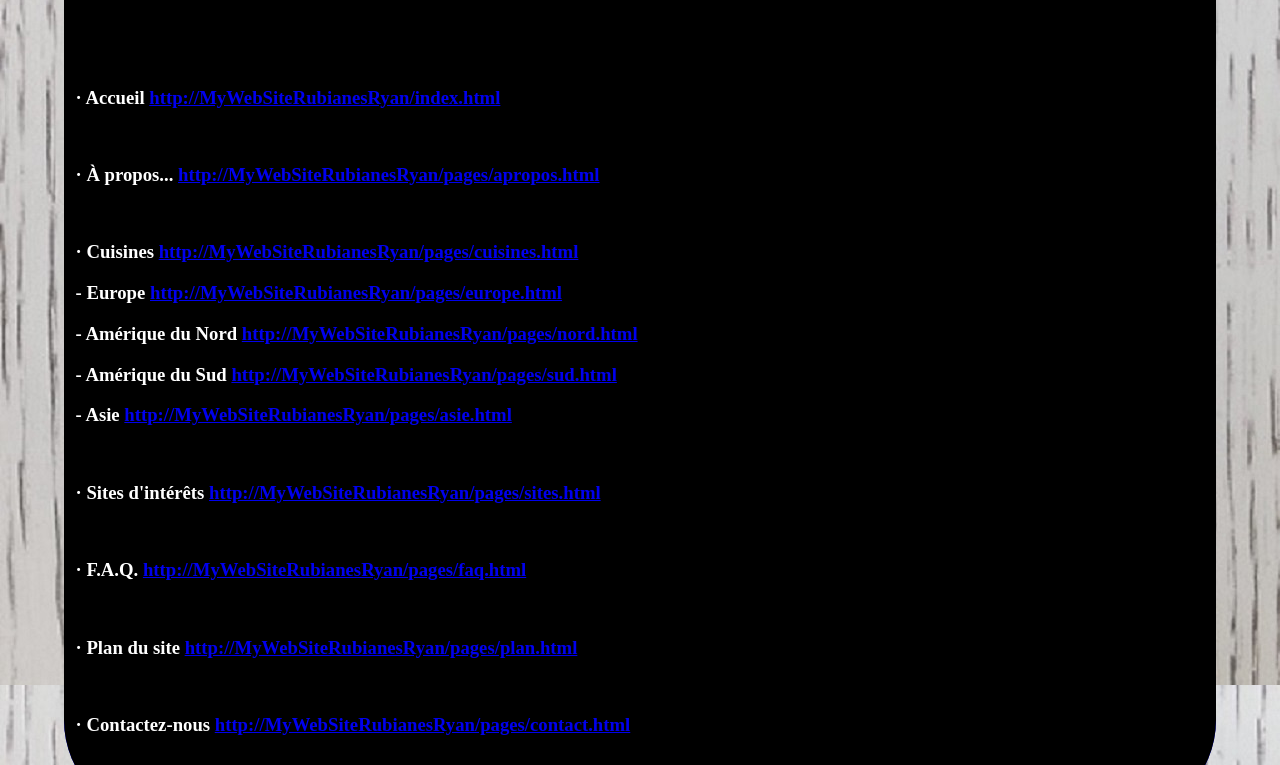
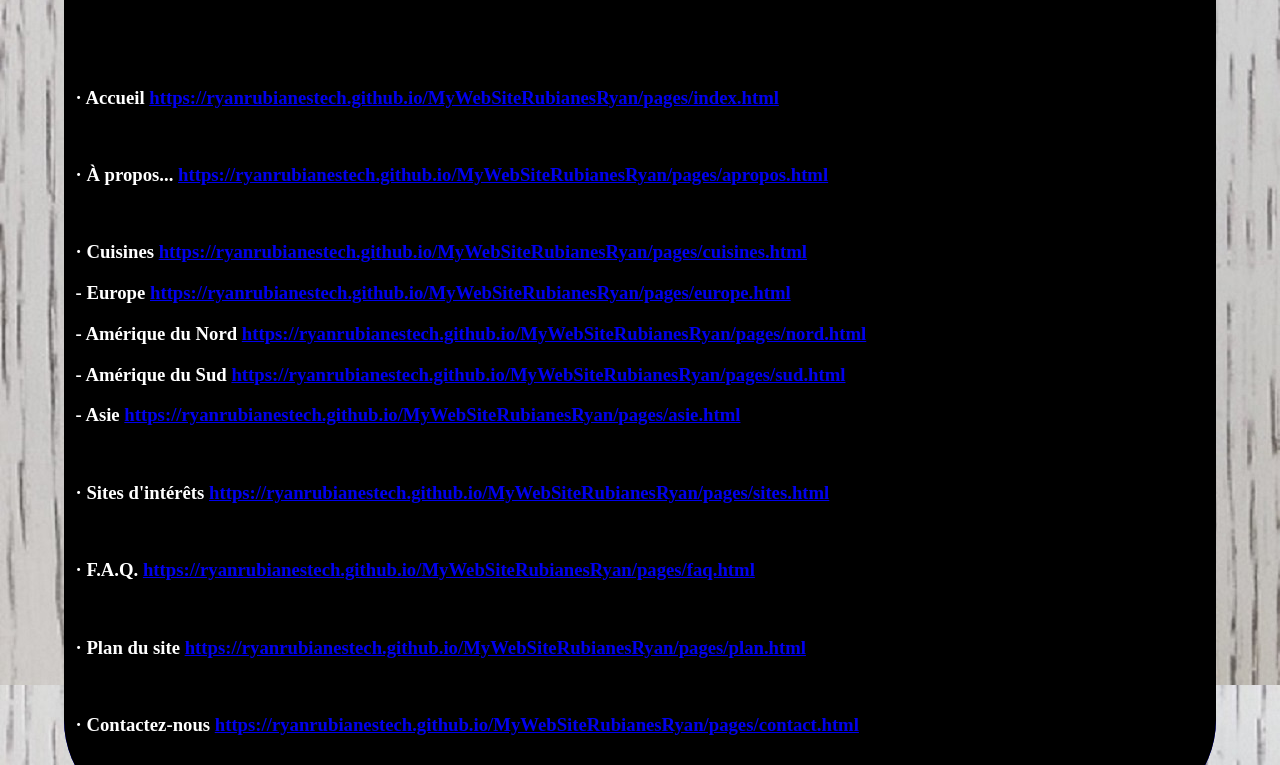
Before and after one commit to RyanRubianesTech/MyWebSiteRubianesRyan, a plain HTML site: page pages/plan.html in a window 1280 px wide. Shown: the part 315-1080 px from the top of the page. Drawn offline with Linux system fonts and the light colour scheme.

Commit message:
Update plan.html

```diff
--- a/pages/plan.html
+++ b/pages/plan.html
@@ -43,25 +43,25 @@
 <br>
 <br>
 
-<h3>· Accueil <a href="http://MyWebSiteRubianesRyan/index.html">http://MyWebSiteRubianesRyan/index.html</a></h3>
+<h3>· Accueil <a href="https://ryanrubianestech.github.io/MyWebSiteRubianesRyan/pages/index.html">https://ryanrubianestech.github.io/MyWebSiteRubianesRyan/pages/index.html</a></h3>
 <br>
-<h3>· À propos... <a href="http://MyWebSiteRubianesRyan/pages/apropos.html">http://MyWebSiteRubianesRyan/pages/apropos.html</a></h3>
+<h3>· À propos... <a href="https://ryanrubianestech.github.io/MyWebSiteRubianesRyan/pages/apropos.html">https://ryanrubianestech.github.io/MyWebSiteRubianesRyan/pages/apropos.html</a></h3>
 <br>
-<h3>· Cuisines <a href="http://MyWebSiteRubianesRyan/pages/cuisines.html">http://MyWebSiteRubianesRyan/pages/cuisines.html</a></h3>
+<h3>· Cuisines <a href="https://ryanrubianestech.github.io/MyWebSiteRubianesRyan/pages/cuisines.html">https://ryanrubianestech.github.io/MyWebSiteRubianesRyan/pages/cuisines.html</a></h3>
 
-<h3>- Europe <a href="http://MyWebSiteRubianesRyan/pages/europe.html">http://MyWebSiteRubianesRyan/pages/europe.html</a></h3>
-<h3> - Amérique du Nord <a href="http://MyWebSiteRubianesRyan/pages/nord.html">http://MyWebSiteRubianesRyan/pages/nord.html</a></h3>
-<h3> - Amérique du Sud <a href="http://MyWebSiteRubianesRyan/pages/sud.html">http://MyWebSiteRubianesRyan/pages/sud.html</a></h3>
-<h3> - Asie <a href="http://MyWebSiteRubianesRyan/pages/asie.html">http://MyWebSiteRubianesRyan/pages/asie.html</a></h3>
+<h3>- Europe <a href="https://ryanrubianestech.github.io/MyWebSiteRubianesRyan/pages/europe.html">https://ryanrubianestech.github.io/MyWebSiteRubianesRyan/pages/europe.html</a></h3>
+<h3> - Amérique du Nord <a href="https://ryanrubianestech.github.io/MyWebSiteRubianesRyan/pages/nord.html">https://ryanrubianestech.github.io/MyWebSiteRubianesRyan/pages/nord.html</a></h3>
+<h3> - Amérique du Sud <a href="https://ryanrubianestech.github.io/MyWebSiteRubianesRyan/pages/sud.html">https://ryanrubianestech.github.io/MyWebSiteRubianesRyan/pages/sud.html</a></h3>
+<h3> - Asie <a href="https://ryanrubianestech.github.io/MyWebSiteRubianesRyan/pages/asie.html">https://ryanrubianestech.github.io/MyWebSiteRubianesRyan/pages/asie.html</a></h3>
 
 <br>
-<h3>· Sites d'intérêts <a href="http://MyWebSiteRubianesRyan/pages/sites.html">http://MyWebSiteRubianesRyan/pages/sites.html</a></h3>
+<h3>· Sites d'intérêts <a href="https://ryanrubianestech.github.io/MyWebSiteRubianesRyan/pages/sites.html">https://ryanrubianestech.github.io/MyWebSiteRubianesRyan/pages/sites.html</a></h3>
 <br>
-<h3>· F.A.Q. <a href="http://MyWebSiteRubianesRyan/pages/faq.html">http://MyWebSiteRubianesRyan/pages/faq.html</a></h3>
+<h3>· F.A.Q. <a href="https://ryanrubianestech.github.io/MyWebSiteRubianesRyan/pages/faq.html">https://ryanrubianestech.github.io/MyWebSiteRubianesRyan/pages/faq.html</a></h3>
 <br>
-<h3>· Plan du site <a href="http://MyWebSiteRubianesRyan/pages/plan.html">http://MyWebSiteRubianesRyan/pages/plan.html</a></h3>
+<h3>· Plan du site <a href="https://ryanrubianestech.github.io/MyWebSiteRubianesRyan/pages/plan.html">https://ryanrubianestech.github.io/MyWebSiteRubianesRyan/pages/plan.html</a></h3>
 <br>
-<h3>· Contactez-nous <a href="http://MyWebSiteRubianesRyan/pages/contact.html">http://MyWebSiteRubianesRyan/pages/contact.html</a></h3>
+<h3>· Contactez-nous <a href="https://ryanrubianestech.github.io/MyWebSiteRubianesRyan/pages/contact.html">https://ryanrubianestech.github.io/MyWebSiteRubianesRyan/pages/contact.html</a></h3>
 
 
 <br><br><br>
```
